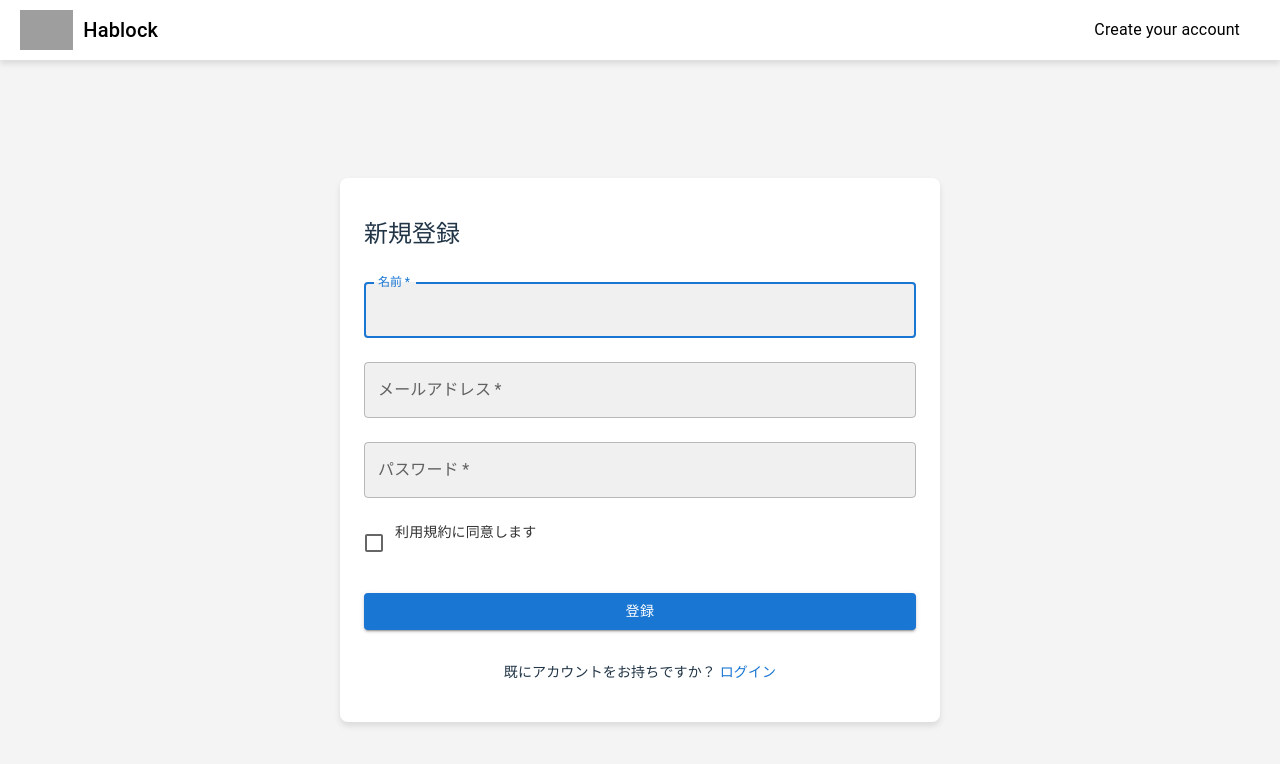
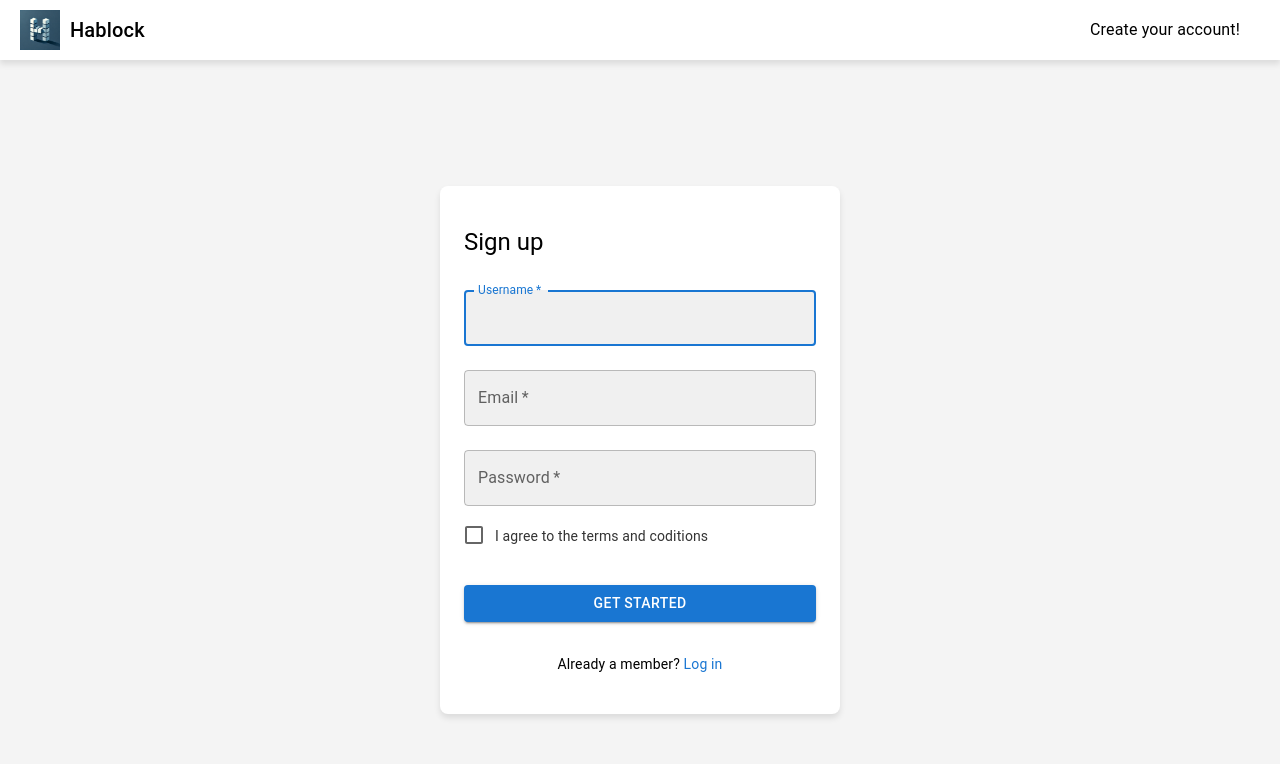
Before and after one commit to NaokiMizuta5/geekcamp12, a React (Vite) app: page /register in a window 1280 px wide. Shown: the top 764 px of the page. Built offline with nearby package versions, Linux system fonts and the light colour scheme; grey boxes are pictures that could not be loaded.

Commit message:
refactor: Update registration page design with Material-UI components

```diff
--- a/src/pages/Register.tsx
+++ b/src/pages/Register.tsx
@@ -73,7 +73,7 @@ const Register: React.FC = () => {
                         paddingRight: '20px',
                     }}
                 >
-                    Create your account
+                    Create your account!
                 </Typography>
             </Box>
 
@@ -81,7 +81,7 @@ const Register: React.FC = () => {
                 component="main"
                 maxWidth={false}
                 sx={{
-                    width: '600px',
+                    width: '400px',
                     marginTop: '100px',
                     display: 'flex',
                     flexDirection: 'column',
@@ -92,8 +92,8 @@ const Register: React.FC = () => {
                     boxShadow: '0 4px 6px rgba(0, 0, 0, 0.1)',
                 }}
             >
-                <Typography component="h1" variant="h5" sx={{ textAlign: 'left', width: '100%' }} gutterBottom>
-                    新規登録
+                <Typography component="h1" variant="h5" sx={{ textAlign: 'left', width: '100%', color: '#000000'}} gutterBottom >
+                    Sign up
                 </Typography>
                 <Box component="form" onSubmit={handleSubmit} sx={{ mt: 1, width: '100%' }}>
                     <TextField
@@ -101,7 +101,7 @@ const Register: React.FC = () => {
                         required
                         fullWidth
                         id="name"
-                        label="名前"
+                        label="Username"
                         name="name"
                         autoComplete="name"
                         autoFocus
@@ -114,7 +114,7 @@ const Register: React.FC = () => {
                         required
                         fullWidth
                         id="email"
-                        label="メールアドレス"
+                        label="Email"
                         name="email"
                         autoComplete="email"
                         value={email}
@@ -126,7 +126,7 @@ const Register: React.FC = () => {
                         required
                         fullWidth
                         name="password"
-                        label="パスワード"
+                        label="Password"
                         type="password"
                         id="password"
                         autoComplete="current-password"
@@ -143,8 +143,9 @@ const Register: React.FC = () => {
                                 color="primary"
                             />
                         }
-                        label={<Typography sx={{ fontSize: '0.875rem' }}>利用規約に同意します</Typography>}
-                        sx={{ alignItems: 'flex-start', mt: 2 }}
+                        label={<Typography sx={{ fontSize: '0.875rem', paddingTop: '12px' }}>I agree to the terms and coditions</Typography>}
+                        sx={{ alignItems: 'flex-start' }}
+                        labelPlacement="end"
                     />
                     <Button
                         type="submit"
@@ -152,13 +153,13 @@ const Register: React.FC = () => {
                         variant="contained"
                         sx={{ mt: 3, mb: 2 }}
                     >
-                        登録
+                        Get Started
                     </Button>
                 </Box>
-                <Typography variant="body2" sx={{ mt: 2 }}>
-                    既にアカウントをお持ちですか？{' '}
+                <Typography variant="body2" sx={{ mt: 2 , color: '#000000'}}>
+                    Already a member?{' '}
                     <Link href="#" onClick={() => navigate('/login')} underline="hover">
-                        ログイン
+                        Log in
                     </Link>
                 </Typography>
             </Container>
```
Also changed, not shown: src/assets/logo1.png (added).
